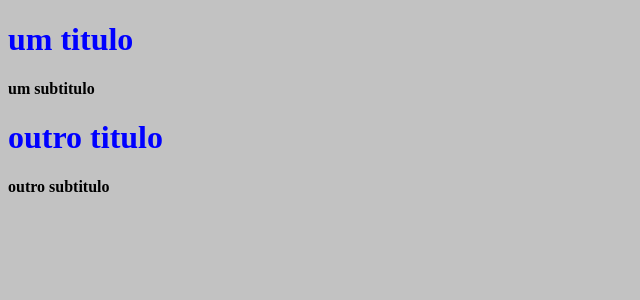
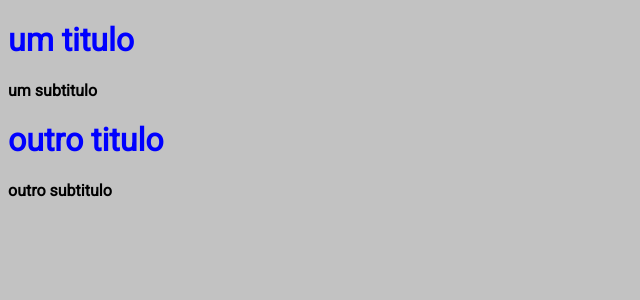
Before and after one commit to fariassilva/MODULO2, a Next.js app: page / in a window 1280 px wide. Shown: the top 300 px of the page, without its empty margins (0-640 px from the left). Built offline with nearby package versions, Linux system fonts and the light colour scheme.

Commit message:
configuração do padrão

```diff
--- /dev/null
+++ b/pages/_Document.jsx
@@ -0,0 +1,27 @@
+import Document, {Html,Head,Main,NextScript} from 'next/document'
+
+ class NewDocument extends Document {
+
+  render (){
+  return(
+   <Html>
+    <Head>
+    <link rel="preconnect" href="https://fonts.googleapis.com"/>
+    <link rel="preconnect" href="https://fonts.gstatic.com"/>
+    <link href="https://fonts.googleapis.com/css2?family=Roboto&display=swap" rel="stylesheet"/>
+
+    </Head>
+    <body>
+      <Main/>
+      <NextScript/>
+
+    </body>
+   </Html>
+
+  )
+
+  }
+
+
+}
+export default NewDocument
--- a/pages/_app.jsx
+++ b/pages/_app.jsx
@@ -1,6 +1,21 @@
+import Head from 'next/head'
+
 import '../src/Styles.css'
 function App({Component,pageProps}){
 
-  return <Component {...pageProps}/>
+  return(
+  <>
+
+
+  <Head>
+ <title>titulo padrao</title>
+  </Head>
+  <Component {...pageProps}/>
+
+  </>
+
+
+  )
+
 }
 export default App
--- a/src/Styles.css
+++ b/src/Styles.css
@@ -1,4 +1,5 @@
 body{
 
   background-color: #c2c2c2;
+ font-family: 'Roboto', sans-serif;
 }
```
